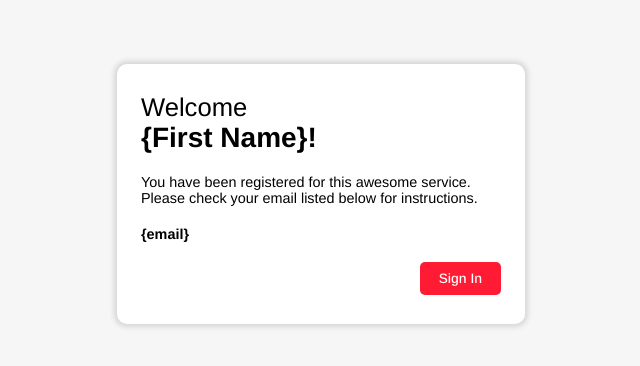
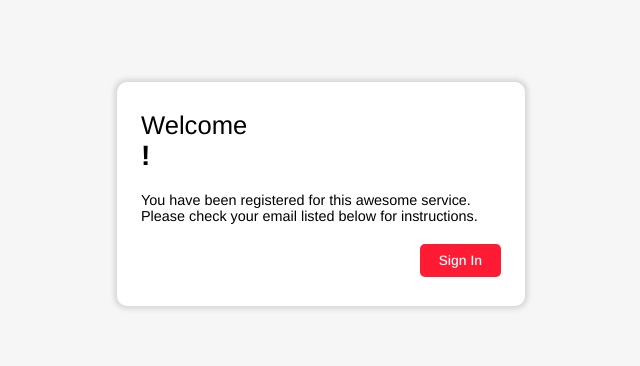
Before and after one commit to RileyChampion/flipgrid-code-challenge, a Vue app: page /success in a window 1280 px wide. Shown: the part 206-572 px from the top of the page, without its empty margins (319-959 px from the left). Built offline with nearby package versions, Linux system fonts and the light colour scheme.

Commit message:
Added logic to SignUp Component to link to SignIn view once it user's input passes validation. Also added params to routes so SignIn component could read that information

```diff
--- a/src/components/SignIn.vue
+++ b/src/components/SignIn.vue
@@ -2,10 +2,10 @@
     <div id="sign-in__container" class="card">
         <div class="sign-in__title-container">
             <h3>Welcome</h3>
-            <h2><strong>{First Name}!</strong></h2>
+            <h2><strong>{{first_name}}!</strong></h2>
             <p>You have been registered for this awesome service. Please check your email listed below for instructions.</p>
             <div class="sign-in__email-container">
-                <p><strong>{email}</strong></p>
+                <p><strong>{{email_address}}</strong></p>
             </div>
         </div>
         <div class="form-submit">
@@ -23,6 +23,10 @@ export default {
         }
     },
     methods: {},
+    created() {
+        this.first_name = this.$route.params.first_name;
+        this.email_address = this.$route.params.email_address;
+    },
 }
 </script>
 <style lang="css">
--- a/src/components/SignUp.vue
+++ b/src/components/SignUp.vue
@@ -49,6 +49,7 @@
     </div>
 </template>
 <script>
+import SignInVue from './SignIn.vue';
 export default {
     name: 'SignUp',
     data: function() {
@@ -75,8 +76,9 @@ export default {
             this.validation_indicators[0] = !this.validateFirstName(this.first_name);
             this.validation_indicators[1] = !this.validateEmail(this.email_address);
             this.validation_indicators[2] = !this.validatePassword(this.password);
+
             if (this.validation_indicators.every((bool) => !bool)) {
-
+                this.$router.push({name: 'signin', params: {first_name : this.first_name, email_address : this.email_address}});
             }
         },
         resetValidationIndicator: function(ind) {
--- a/src/router/index.js
+++ b/src/router/index.js
@@ -8,12 +8,14 @@ const router = createRouter({
     {
       path: '/',
       name: 'signup',
-      component: SignUpView
+      component: SignUpView,
+      props: true
     },
     {
       path: '/success',
       name: 'signin',
-      component: SignInView
+      component: SignInView,
+      props: true
     },
 
   ]
```
Also changed, not shown: 1 other file (tests, documents, lock files or other folders).
